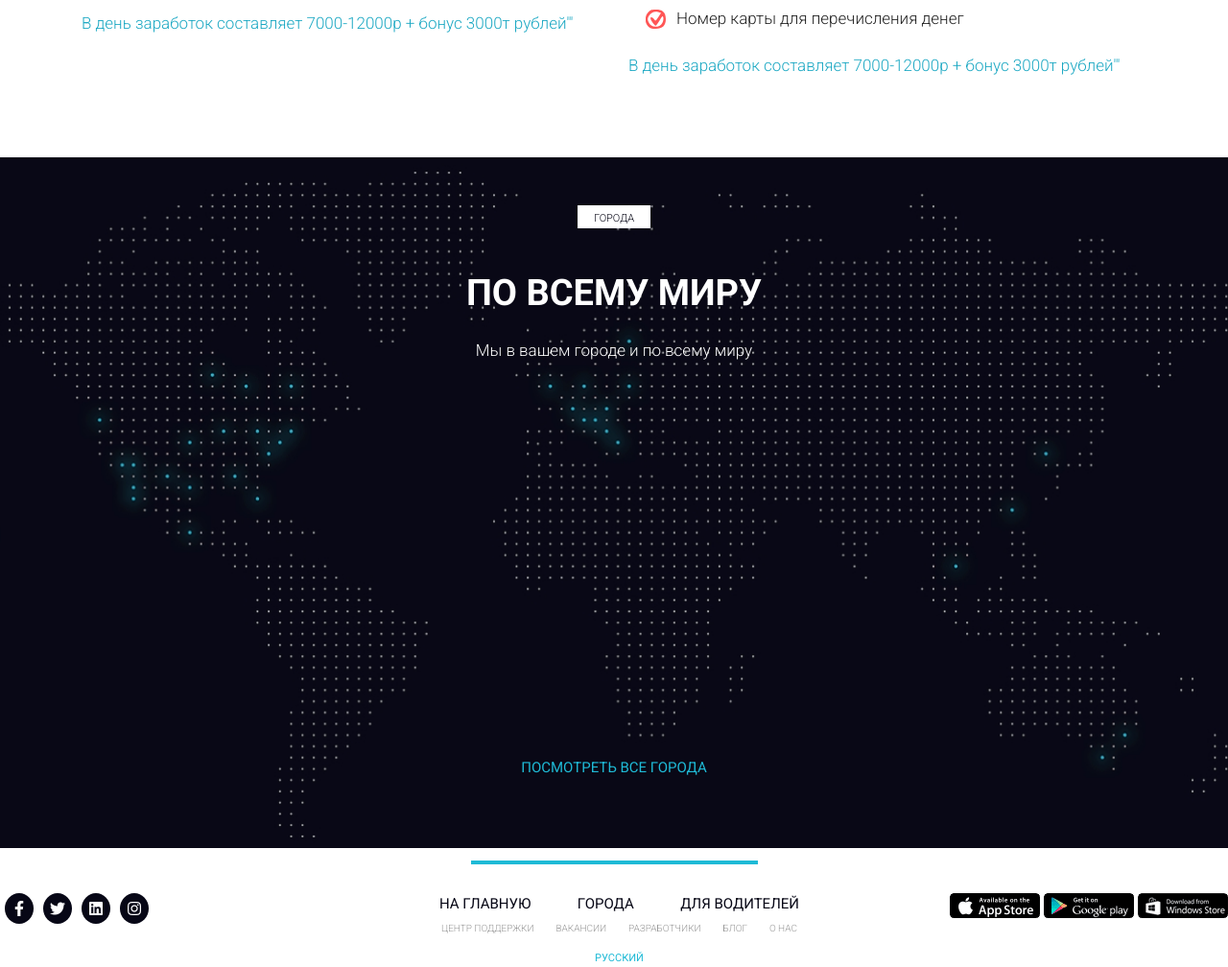
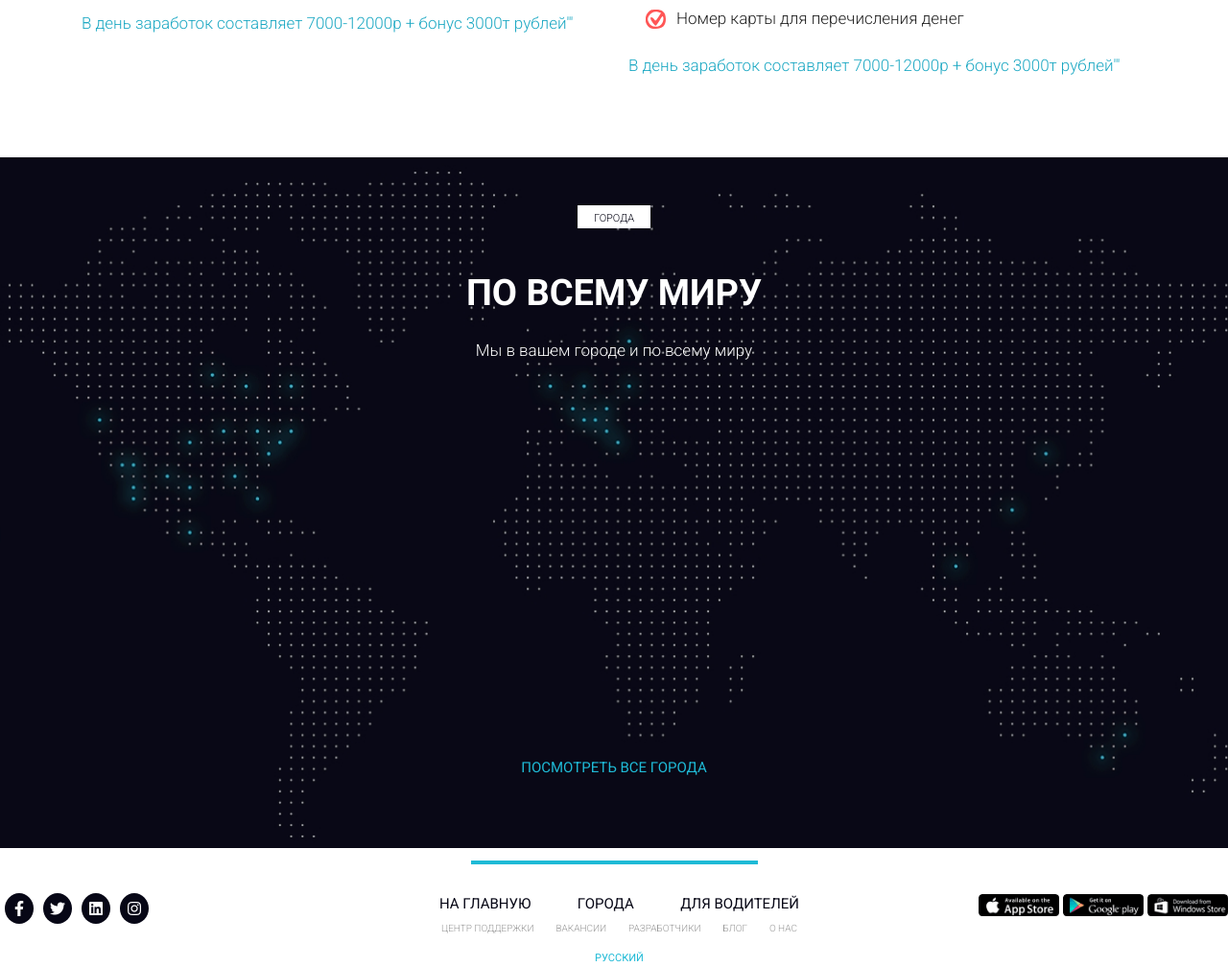
Before and after one commit to alexlabur/Uber, a website: page src/index.html in a window 1280 px wide. Shown: the part 4562-5570 px from the top of the page at 96% size. Drawn offline with Linux system fonts and the light colour scheme.

Commit message:
footer icons width

```diff
--- a/src/sass/_general.sass
+++ b/src/sass/_general.sass
@@ -436,12 +436,15 @@ nav
             right: 2px
             bottom: 67px
             margin: 0 5px
+
             // &_apple
             //     padding-right: 3px
             // &_google
             //     padding-right: 3px
             // &_win
             //     padding-right: 3px
+            // &_apple
+            //     width: 45px
 
 
     &_social
@@ -463,3 +466,26 @@ nav
 
 .xs-visible
     display: none
+
+.footer
+    &_store
+        .apple
+            img
+                width: 84px
+        .google
+            img
+                width: 84px
+        .win
+            img
+                width: 84px
+
+
+.apple
+    img
+        width: 110px
+.google
+    img
+        width: 84px
+.win
+    img
+        width: 84px
--- a/src/sass/_media.sass
+++ b/src/sass/_media.sass
@@ -76,7 +76,7 @@
             width: 300px
             margin-top: 20px
     .options
-        height: 510px
+        height: 710px
         &_img
             width: 100%
     .cities
@@ -104,10 +104,12 @@
         &_store
             .apple
                 padding-right: 3px
+
             .google
                 padding-right: 3px
             .win
                 padding-right: 3px
+
         &_wrapper
             flex-wrap: wrap
         &_wrapper > div
```
Also changed, not shown: src/css/style.min.css.
